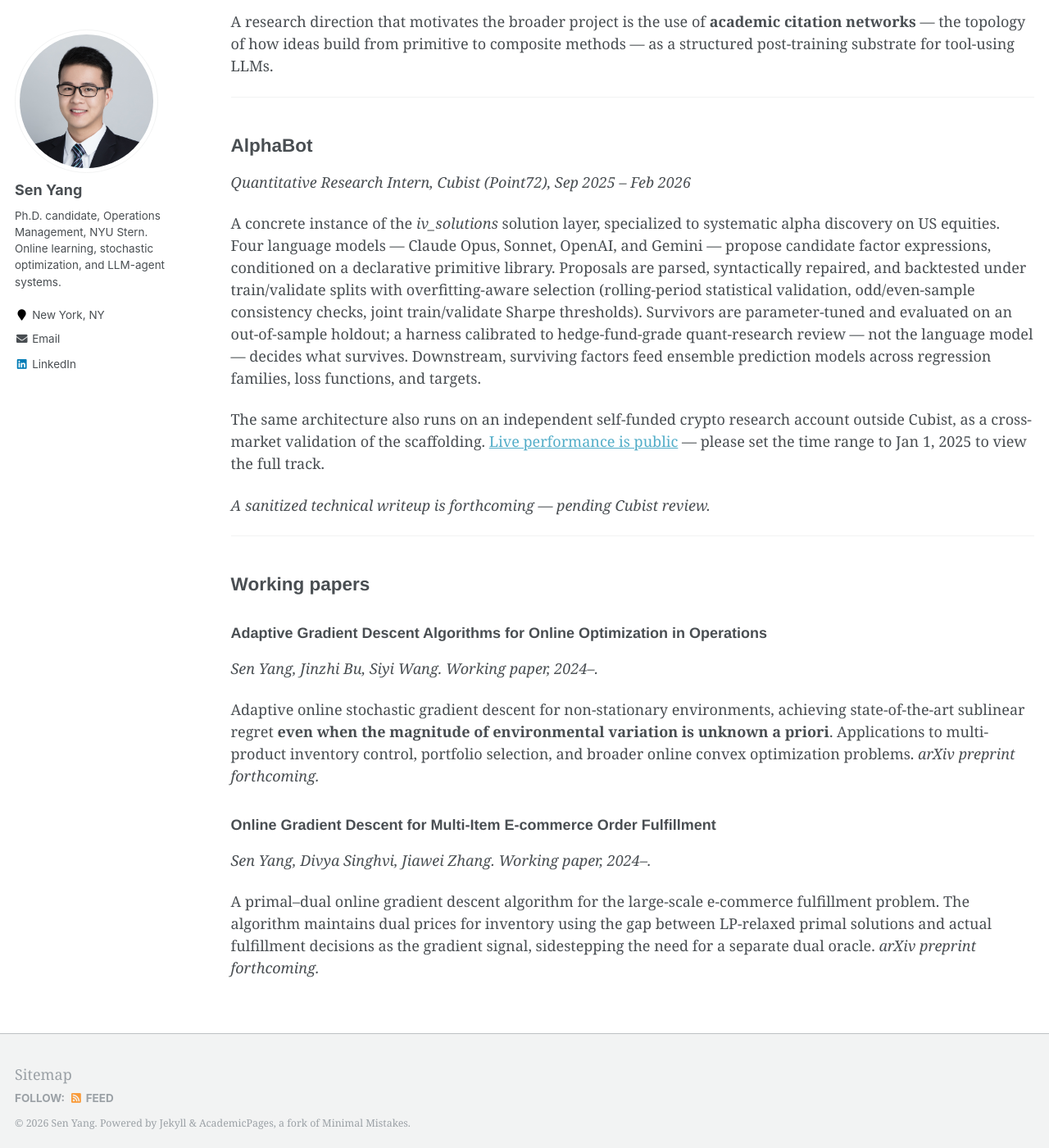
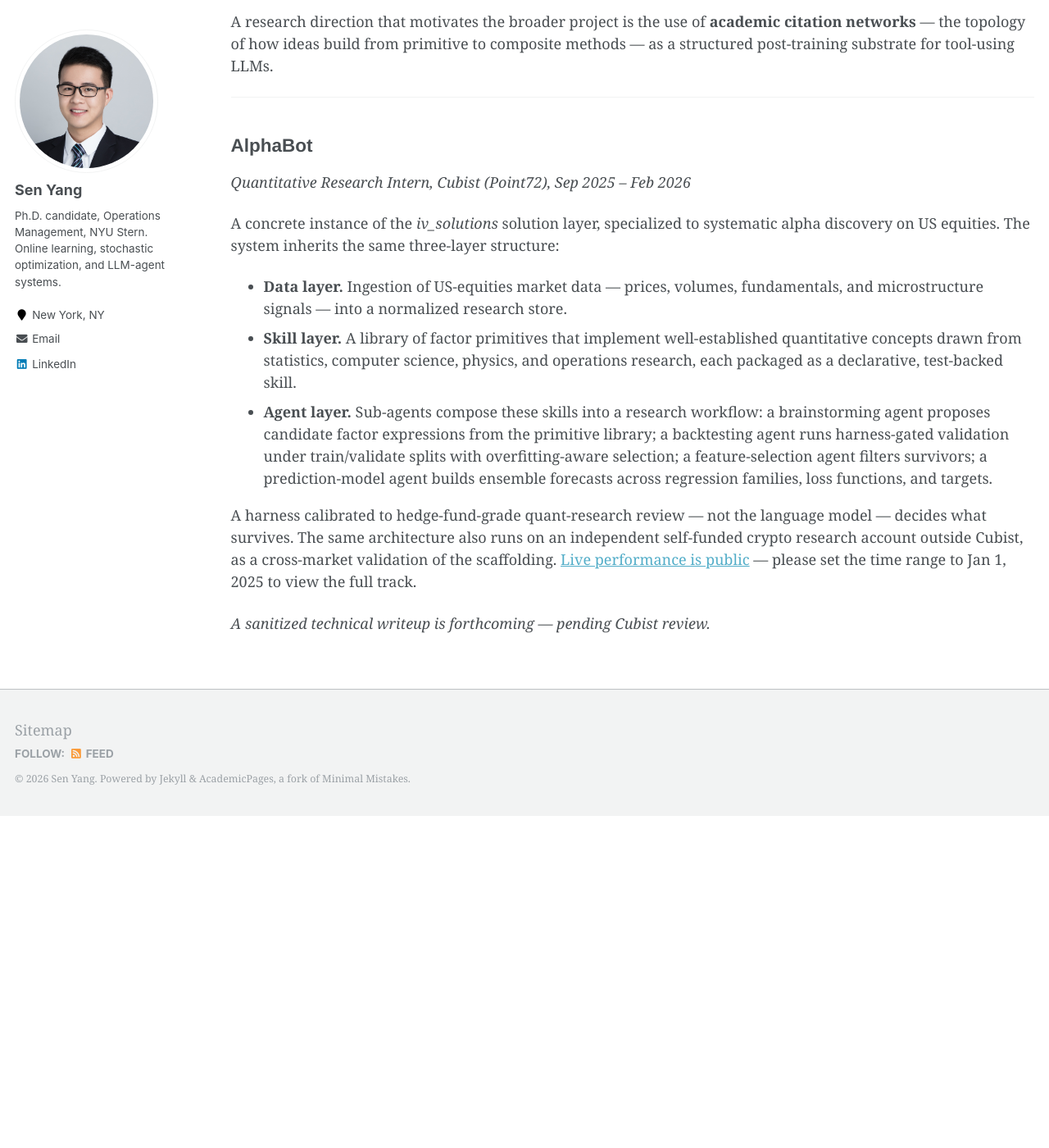
Before and after one commit to SenYangOM/SenYangOM.github.io, a Jekyll site: the page built from _pages/projects.md, in a window 1280 px wide and 1400 px high, scrolled down 761 px. Shown: the whole window at 82% size. Built offline with Jekyll 4.4.1, drawn with Linux system fonts in a browser that asks for light colours; after the commit the page ends 1756 px from its top, so only the background shows below that.

Commit message:
Rewrite AlphaBot as three-layer instance; drop working papers
Recast the AlphaBot entry around the data / skill / agent layers
that mirror iv_solutions, replacing the step-by-step description and
LLM name-list with a higher-level structural narrative. Remove the
Working papers section from the projects page; those entries already
live on the publications page.

```diff
--- a/_pages/projects.md
+++ b/_pages/projects.md
@@ -25,22 +25,12 @@ A research direction that motivates the broader project is the use of **academic
 ## AlphaBot
 *Quantitative Research Intern, Cubist (Point72), Sep 2025 – Feb 2026*
 
-A concrete instance of the *iv_solutions* solution layer, specialized to systematic alpha discovery on US equities. Four language models — Claude Opus, Sonnet, OpenAI, and Gemini — propose candidate factor expressions, conditioned on a declarative primitive library. Proposals are parsed, syntactically repaired, and backtested under train/validate splits with overfitting-aware selection (rolling-period statistical validation, odd/even-sample consistency checks, joint train/validate Sharpe thresholds). Survivors are parameter-tuned and evaluated on an out-of-sample holdout; a harness calibrated to hedge-fund-grade quant-research review — not the language model — decides what survives. Downstream, surviving factors feed ensemble prediction models across regression families, loss functions, and targets.
+A concrete instance of the *iv_solutions* solution layer, specialized to systematic alpha discovery on US equities. The system inherits the same three-layer structure:
 
-The same architecture also runs on an independent self-funded crypto research account outside Cubist, as a cross-market validation of the scaffolding. [Live performance is public](https://dash.300k.xyz/group/300kinvestorshowcaseaccounts?period=30d) — please set the time range to Jan 1, 2025 to view the full track.
+- **Data layer.** Ingestion of US-equities market data — prices, volumes, fundamentals, and microstructure signals — into a normalized research store.
+- **Skill layer.** A library of factor primitives that implement well-established quantitative concepts drawn from statistics, computer science, physics, and operations research, each packaged as a declarative, test-backed skill.
+- **Agent layer.** Sub-agents compose these skills into a research workflow: a brainstorming agent proposes candidate factor expressions from the primitive library; a backtesting agent runs harness-gated validation under train/validate splits with overfitting-aware selection; a feature-selection agent filters survivors; a prediction-model agent builds ensemble forecasts across regression families, loss functions, and targets.
+
+A harness calibrated to hedge-fund-grade quant-research review — not the language model — decides what survives. The same architecture also runs on an independent self-funded crypto research account outside Cubist, as a cross-market validation of the scaffolding. [Live performance is public](https://dash.300k.xyz/group/300kinvestorshowcaseaccounts?period=30d) — please set the time range to Jan 1, 2025 to view the full track.
 
 *A sanitized technical writeup is forthcoming — pending Cubist review.*
-
----
-
-## Working papers
-
-### Adaptive Gradient Descent Algorithms for Online Optimization in Operations
-*Sen Yang, Jinzhi Bu, Siyi Wang. Working paper, 2024–.*
-
-Adaptive online stochastic gradient descent for non-stationary environments, achieving state-of-the-art sublinear regret **even when the magnitude of environmental variation is unknown a priori**. Applications to multi-product inventory control, portfolio selection, and broader online convex optimization problems. *arXiv preprint forthcoming.*
-
-### Online Gradient Descent for Multi-Item E-commerce Order Fulfillment
-*Sen Yang, Divya Singhvi, Jiawei Zhang. Working paper, 2024–.*
-
-A primal–dual online gradient descent algorithm for the large-scale e-commerce fulfillment problem. The algorithm maintains dual prices for inventory using the gap between LP-relaxed primal solutions and actual fulfillment decisions as the gradient signal, sidestepping the need for a separate dual oracle. *arXiv preprint forthcoming.*
```
